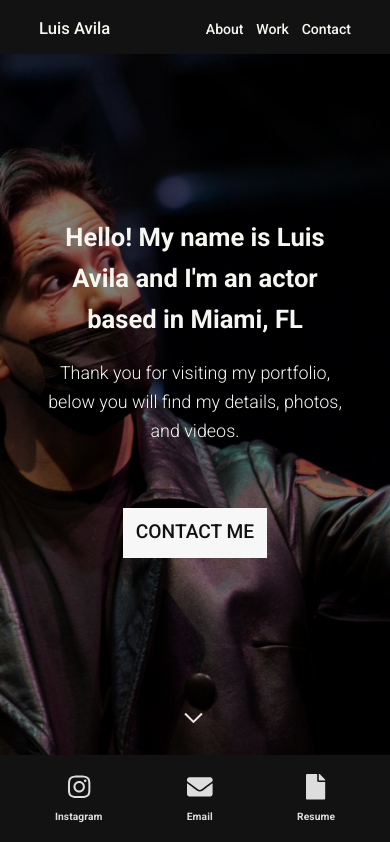
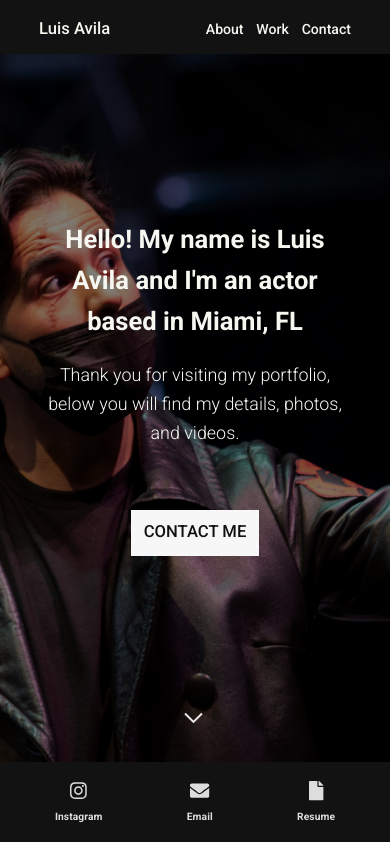
Before and after one commit to xrawvelocity/luisofavila, a React (Create React App) app: page / in a window 390 px wide. Shown: the top 842 px of the page. Built offline with nearby package versions, Linux system fonts and the light colour scheme.

Commit message:
small things

```diff
--- a/src/components/Navigation.jsx
+++ b/src/components/Navigation.jsx
@@ -91,7 +91,7 @@ export const Navigation = () => {
                             width: "100%",
                         }}
                     >
-                        <FontAwesomeIcon icon={faInstagram} />
+                        <FontAwesomeIcon size="xs" icon={faInstagram} />
                         <Typography
                             sx={{
                                 fontSize: "1.6rem",
@@ -122,7 +122,7 @@ export const Navigation = () => {
                             width: "100%",
                         }}
                     >
-                        <FontAwesomeIcon icon={faEnvelope} />
+                        <FontAwesomeIcon size="xs" icon={faEnvelope} />
                         <Typography
                             sx={{
                                 fontSize: "1.6rem",
@@ -153,7 +153,7 @@ export const Navigation = () => {
                             width: "100%",
                         }}
                     >
-                        <FontAwesomeIcon icon={faFile} />
+                        <FontAwesomeIcon size="xs" icon={faFile} />
                         <Typography
                             sx={{
                                 fontSize: "1.6rem",
--- a/src/css/style.comp.css
+++ b/src/css/style.comp.css
@@ -302,7 +302,8 @@ body::-webkit-scrollbar-thumb {
           background-color: #dcdcdc; }
         @media only screen and (max-width: 44em) {
           .landing-heading-button, .landing-heading-button:link, .landing-heading-button:visited {
-            margin: 20% 0 0; } }
+            margin: 20% 0 0;
+            font-size: 2.6rem; } }
 
 .section-one {
   height: 50vh;
@@ -821,15 +822,6 @@ body::-webkit-scrollbar-thumb {
       .footer-links_linkedin:hover, .footer-links_linkedin:link:hover, .footer-links_linkedin:visited:hover {
         cursor: pointer;
         color: #fff; }
-    .footer-links_github, .footer-links_github:link, .footer-links_github:visited {
-      color: #ddd;
-      margin-right: 2.5rem; }
-      @media only screen and (max-width: 44em) {
-        .footer-links_github, .footer-links_github:link, .footer-links_github:visited {
-          margin-right: 2rem; } }
-      .footer-links_github:hover, .footer-links_github:link:hover, .footer-links_github:visited:hover {
-        cursor: pointer;
-        color: #fff; }
     .footer-links_email, .footer-links_email:link, .footer-links_email:visited {
       color: #ddd;
       margin-right: 2.5rem; }
--- a/src/css/style.concat.css
+++ b/src/css/style.concat.css
@@ -302,7 +302,8 @@ body::-webkit-scrollbar-thumb {
           background-color: #dcdcdc; }
         @media only screen and (max-width: 44em) {
           .landing-heading-button, .landing-heading-button:link, .landing-heading-button:visited {
-            margin: 20% 0 0; } }
+            margin: 20% 0 0;
+            font-size: 2.6rem; } }
 
 .section-one {
   height: 50vh;
@@ -821,15 +822,6 @@ body::-webkit-scrollbar-thumb {
       .footer-links_linkedin:hover, .footer-links_linkedin:link:hover, .footer-links_linkedin:visited:hover {
         cursor: pointer;
         color: #fff; }
-    .footer-links_github, .footer-links_github:link, .footer-links_github:visited {
-      color: #ddd;
-      margin-right: 2.5rem; }
-      @media only screen and (max-width: 44em) {
-        .footer-links_github, .footer-links_github:link, .footer-links_github:visited {
-          margin-right: 2rem; } }
-      .footer-links_github:hover, .footer-links_github:link:hover, .footer-links_github:visited:hover {
-        cursor: pointer;
-        color: #fff; }
     .footer-links_email, .footer-links_email:link, .footer-links_email:visited {
       color: #ddd;
       margin-right: 2.5rem; }
--- a/src/css/style.css
+++ b/src/css/style.css
@@ -302,7 +302,8 @@ body::-webkit-scrollbar-thumb {
           background-color: #dcdcdc; }
         @media only screen and (max-width: 44em) {
           .landing-heading-button, .landing-heading-button:link, .landing-heading-button:visited {
-            margin: 20% 0 0; } }
+            margin: 20% 0 0;
+            font-size: 2.6rem; } }
 
 .section-one {
   height: 50vh;
--- a/src/sass/components/_home.scss
+++ b/src/sass/components/_home.scss
@@ -171,6 +171,7 @@
 
                 @include respond(phone) {
                     margin: 20% 0 0;
+                    font-size: 2.6rem;
                 }
             }
         }
```
